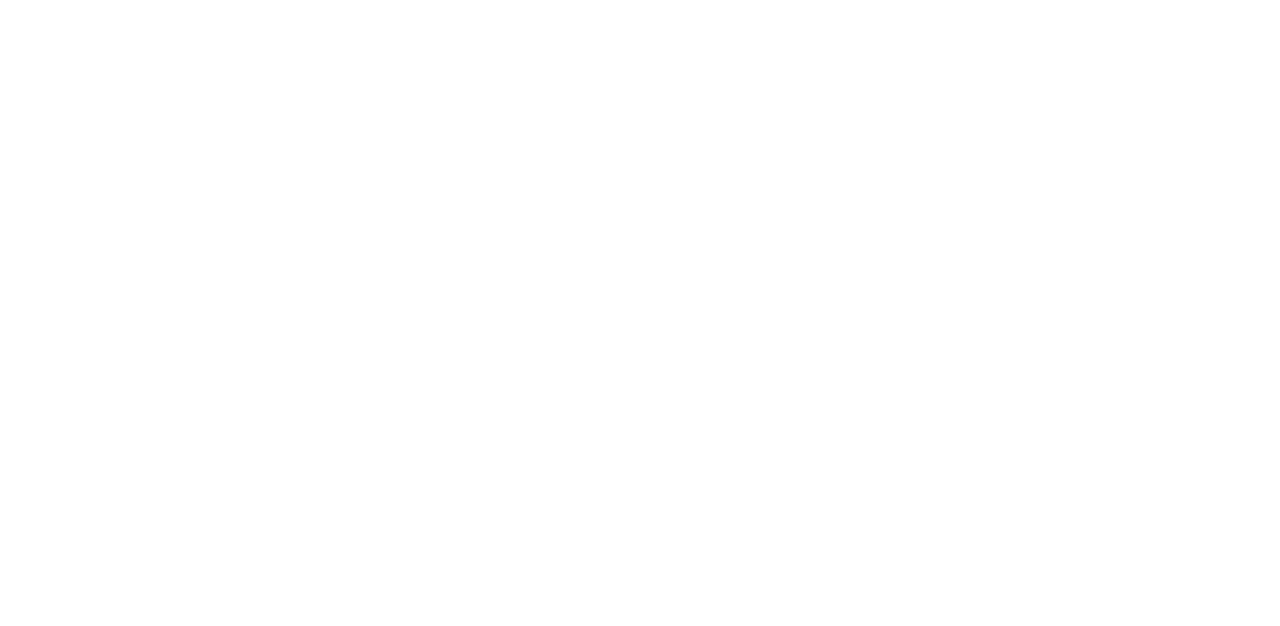
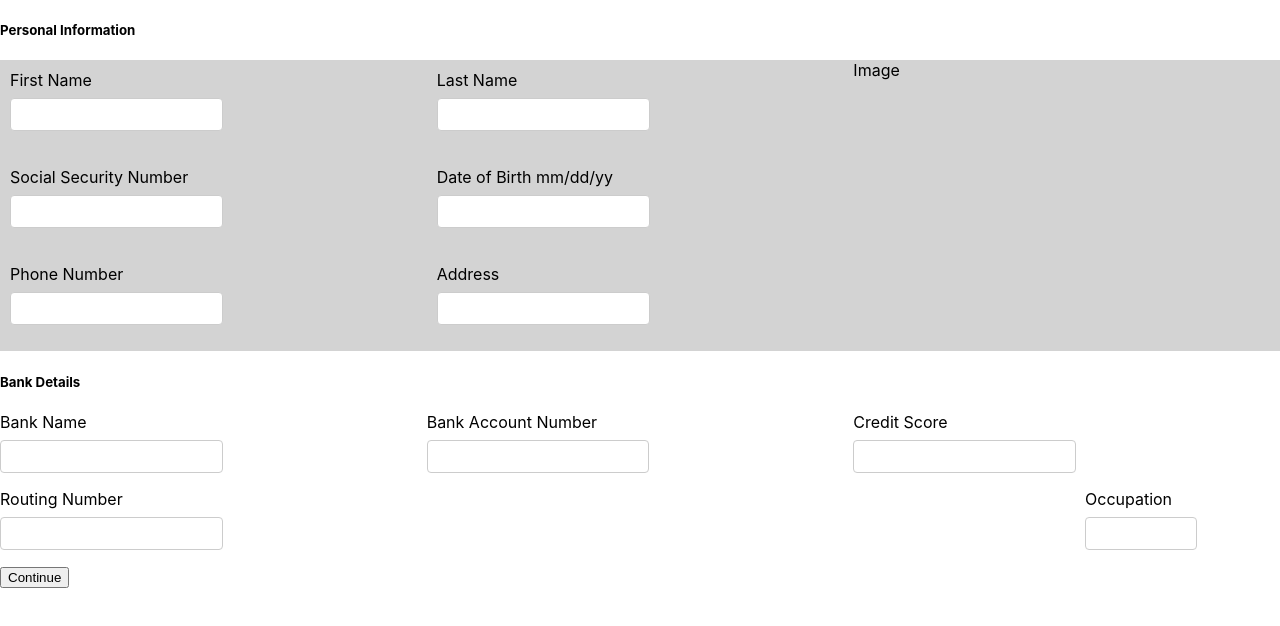
Before and after one commit to Manasvinitroshan/loan-lend, a React (Create React App) app: page /Signup2 in a window 1280 px wide. Before the commit this address had no page. Shown: the top 626 px of the page. Built offline with nearby package versions, Linux system fonts and the light colour scheme.

Commit message:
added signup2

```diff
--- a/src/App.js
+++ b/src/App.js
@@ -2,6 +2,7 @@
 import Lend from './components/Lend';
 import { Box } from '@mui/material';
 import BorrowList from './components/BorrowList';
+import Signup2 from './components/signup2';
 
 
 function App() {
@@ -12,6 +13,7 @@
 
       <Route path='/BorrowList' element={<BorrowList/>}/>
       <Route path='/Lend' element={<Lend/>}/>
+      <Route path='/Signup2' element={<Signup2/>}/>
     </Routes>
     </BrowserRouter>
   );
--- /dev/null
+++ b/src/components/signup2.js
@@ -0,0 +1,238 @@
+import React, {useState} from 'react';
+import './style2.css';
+
+function Signup2() {
+   const [formData, setFormData] = useState({
+      firstName: '',
+      lastName: '',
+      ssn: '',
+      dob: '',
+      phoneNumber: '',
+      address: '',
+      bankName: '',
+      bankAccountNumber: '',
+      routingNumber: '',
+      occupation: '',
+      creditScore: '',
+   });
+
+   const onFormSubmit = e => {
+      e.preventDefault();
+      alert("Please wait");
+      // send state to server with e.g. `window.fetch`
+   }
+
+   const handleChange = (e) => {
+      const { name, value } = e.target;
+      setFormData((prevFormData) => ({
+         ...prevFormData,
+         [name]: value,
+      }));
+   };
+
+   const handleSubmit = (e) => {
+      e.preventDefault();
+      // Handle the form submission logic here
+      // Send data to your server or a state management store
+      console.log(formData);
+   };
+
+  // alert("Please wait");
+   return (
+   <form onSubmit={handleSubmit}>
+     <h5>Personal Information</h5>
+     <div class = "personalInformation">
+         <div class = "two-thirds">
+            <div class = "row">
+               <div class = "half">
+                  <div className="form-group name-field">
+                     <label htmlFor="firstName">First Name</label>
+                     <input
+                        id="firstName"
+                        type="text"
+                        name="firstName"
+                        value={formData.firstName}
+                        onChange={handleChange}
+                     />
+                  </div>
+               </div>
+               <div class = "half">
+                  <div className="form-group name-field">
+                     <label htmlFor="lastName">Last Name</label>
+                     <input
+                        id="lastName"
+                        type="text"
+                        name="lastName"
+                        value={formData.lastName}
+                        onChange={handleChange}
+                     />
+                  </div>
+               </div>
+               <div className="form-row">
+
+
+               </div>
+            </div>
+            <div class = "row">
+               <div class = "half">
+                  <div className="form-group name-field">
+                     <label htmlFor="ssn">Social Security Number</label>
+                     <input
+                        id="ssn"
+                        type="text"
+                        name="ssn"
+                        value={formData.ssn}
+                        onChange={handleChange}
+                     />
+                  </div>
+               </div>
+               <div class = "half">
+                  <div className="form-group name-field">
+                     <label htmlFor="dob">Date of Birth mm/dd/yy</label>
+                     <input
+                        id="dob"
+                        type="text"
+                        name="dob"
+                        value={formData.dob}
+                        onChange={handleChange}
+                     />
+                  </div>
+               </div>
+            </div>
+            <div class = "row">
+               <div class = "half">
+                  <div className="form-group name-field">
+                     <label htmlFor="phoneNumber">Phone Number</label>
+                     <input
+                        id="phoneNumber"
+                        type="text"
+                        name="phoneNumber"
+                        value={formData.phoneNumber}
+                        onChange={handleChange}
+                     />
+                  </div>
+               </div>
+               <div class = "half">
+                  <div className="form-group name-field">
+                     <label htmlFor="address">Address</label>
+                     <input
+                        id="address"
+                        type="text"
+                        name="address"
+                        value={formData.address}
+                        onChange={handleChange}
+                     />
+                  </div>
+               </div>
+            </div>
+         </div>
+         <div class = "one-third">
+            <label>Image</label>
+         </div>
+
+
+
+
+
+
+       {/* Assuming the photo is handled separately */}
+     </div>
+
+
+      <h5> Bank Details</h5>
+     <div class = "bankDetails">
+
+     <div class = "row">
+         <div class = "third">
+            <div className="form-group name-field">
+               <label htmlFor="bankName">Bank Name</label>
+               <input
+                  id="bankName"
+                  type="text"
+                  name="bankName"
+                  value={formData.bankName}
+                  onChange={handleChange}
+               />
+            </div>
+         </div>
+         <div class = "third">
+            <div className="form-group name-field">
+               <label htmlFor="bankAccountNumber">Bank Account Number</label>
+               <input
+                  id="bankAccountNumber"
+                  type="text"
+                  name="bankAccountNumber"
+                  value={formData.bankAccountNumber}
+                  onChange={handleChange}
+               />
+            </div>
+         </div>
+         <div class = "third">
+            <div className="form-group name-field">
+               <label htmlFor="creditScore">Credit Score</label>
+               <input
+                  id="creditScore"
+                  type="text"
+                  name="creditScore"
+                  value={formData.creditScore}
+                  onChange={handleChange}
+               />
+            </div>
+         </div>
+         <div className="form-row">
+
+
+         </div>
+      </div>
+      <div class = "row">
+         <div class = "third">
+            <div className="form-group name-field">
+            <label htmlFor="routingNumber">Routing Number</label>
+               <input
+                  id="routingNumber"
+                  type="text"
+                  name="routingNumber"
+                  value={formData.routingNumber}
+                  onChange={handleChange}
+               />
+            </div>
+         </div>
+         <div class>
+            <div className="form-group name-field">
+            <label htmlFor="occupation">Occupation</label>
+               <input
+                  id="occupation"
+                  type="text"
+                  name="occupation"
+                  value={formData.occupation}
+                  onChange={handleChange}
+               />
+            </div>
+         </div>
+      </div>
+
+
+         {/*  +++++++++++++++++++++++++++++++++++++++++++++++++++++++++++++++++++++++++++++++*/}
+
+         {/* <label>Bank Name</label>
+         <input type="text" name="bankName" value={formData.bankName} onChange={handleChange} />
+
+         <label>Bank Account Number</label>
+         <input type="text" name="bankAccountNumber" value={formData.bankAccountNumber} onChange={handleChange} />
+
+         <label>Routing Number</label>
+         <input type="text" name="routingNumber" value={formData.routingNumber} onChange={handleChange} />
+
+         <label>Occupation</label>
+         <input type="text" name="occupation" value={formData.occupation} onChange={handleChange} />
+
+         <label>Credit Score (opt):</label>
+         <input type="text" name="creditScore" value={formData.creditScore} onChange={handleChange} /> */}
+     </div>
+
+     <button type="submit">Continue</button>
+   </form>
+   );
+}
+
+export default Signup2;
--- /dev/null
+++ b/src/components/style2.css
@@ -0,0 +1,92 @@
+
+.wrapper {
+    padding: 5px 20px;
+  }
+
+  .wrapper fieldset {
+    margin: 20px 0;
+  }
+
+  .wrapper button {
+    border: 2px solid grey;
+    border-radius: 12px;
+    padding: 10px 50px;
+
+  }
+
+  .wrapper input {
+    border: 2px solid grey;
+    border-radius: 12px;
+    padding: 10px 610px;
+    float: left;
+    margin-top: 10px;
+    margin-bottom: 20px;
+  }
+
+  .personalInformation {
+    display: flex;
+    background-color: lightgray;
+  }
+
+  .two-thirds {
+    flex: 2;
+  }
+
+  .one-third {
+    flex: 1;
+
+  }
+
+  form-row {
+    display: flex;
+    justify-content: space-between;
+    margin-bottom: 1rem;
+  }
+
+  .name-field {
+    width: 48%; /* Adjusted to account for potential padding/margin */
+  }
+
+  .form-group {
+    margin-bottom: 1rem;
+  }
+
+  .form-group label {
+    display: flex;
+    margin-bottom: 0.5rem;
+  }
+
+  .form-group input {
+    width: 100%;
+    padding: 0.5rem;
+    border: 1px solid #ccc;
+    border-radius: 4px;
+  }
+
+  .half {
+    flex: 50%;
+    padding: 10px;
+  }
+
+  .row {
+    display: flex;
+    justify-content: space-between;
+  }
+
+  .submit {
+    position: center;
+  }
+
+
+
+
+  .third {
+    flex-basis: 33.333%; /* Each .third takes up one-third of the space */
+    flex-grow: 0; /* Prevent it from growing */
+    flex-shrink: 0; /* Prevent it from shrinking */
+  }
+
+  .row .third:nth-child(2):last-child {
+    margin-right: auto;
+    margin-left: auto;
+  }
```
